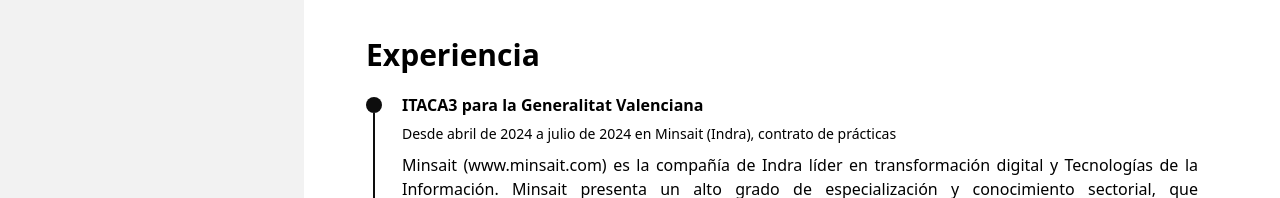
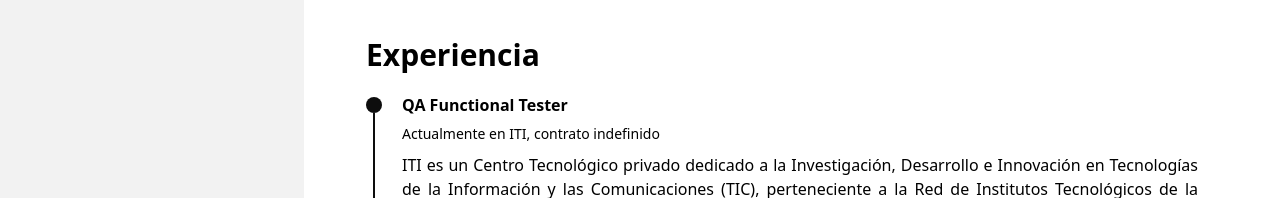
Before and after one commit to emiliomm2/portfolio, an Astro site: page /cv in a window 1280 px wide. Shown: the part 503-701 px from the top of the page. Built offline with nearby package versions, Linux system fonts and the light colour scheme; Astro itself is replaced by a stand-in of ours.

Commit message:
Cambios ITI

```diff
--- a/src/pages/cv.astro
+++ b/src/pages/cv.astro
@@ -42,11 +42,21 @@
 
   <div class="time-line-container mb-10">
     <TimeLineElement
+      title="QA Functional Tester"
+      subtitle="Actualmente en ITI, contrato indefinido"
+    >
+    ITI es un Centro Tecnológico privado dedicado a la Investigación, Desarrollo e Innovación en Tecnologías de la Información y las Comunicaciones (TIC), perteneciente a la Red de Institutos Tecnológicos de la Comunidad Valenciana (REDIT) y a la Federación Española de Centros Tecnológicos (FEDIT).
+
+    Desde 1994, en ITI se desarrolla una I+D aplicada a las necesidades y problemáticas de las empresas, buscando soluciones tecnológicas que respondan a los retos sociales y económicos, que mejoren la competitividad industrial, fomentando una sociedad más inteligente y sostenible.
+
+    El resultado son productos y servicios tecnológicos avanzados e innovadores.<br><br>
+    </TimeLineElement>
+    <TimeLineElement
       title="ITACA3 para la Generalitat Valenciana"
       subtitle="Desde abril de 2024 a julio de 2024 en Minsait (Indra), contrato de prácticas"
     >
-    Minsait (www.minsait.com) es la compañía de Indra líder en transformación digital y Tecnologías de la Información. Minsait presenta un alto grado de especialización y conocimiento sectorial, que complementa con su alta capacidad para integrar el mundo core con el mundo digital, su liderazgo en innovación y en transformación digital y su flexibilidad. Con ello, enfoca su oferta en propuestas de valor de alto impacto, basadas en soluciones end-to-end, con una notable segmentación, lo que le permite alcanzar impactos tangibles para sus clientes en cada industria bajo un enfoque transformacional. Sus capacidades y su liderazgo se muestran en su oferta de productos, bajo la denominación Onesait, y su oferta transversal de servicios.    </TimeLineElement>
-    <br>
+    Minsait (www.minsait.com) es la compañía de Indra líder en transformación digital y Tecnologías de la Información. Minsait presenta un alto grado de especialización y conocimiento sectorial, que complementa con su alta capacidad para integrar el mundo core con el mundo digital, su liderazgo en innovación y en transformación digital y su flexibilidad. Con ello, enfoca su oferta en propuestas de valor de alto impacto, basadas en soluciones end-to-end, con una notable segmentación, lo que le permite alcanzar impactos tangibles para sus clientes en cada industria bajo un enfoque transformacional. Sus capacidades y su liderazgo se muestran en su oferta de productos, bajo la denominación Onesait, y su oferta transversal de servicios.<br><br>    </TimeLineElement>
+
     <TimeLineElement
       title="Jefe de Departamento Archivo Histórico"
       subtitle="Desde octubre 2021 a la actualidad en Colegio Territorial de Arquitectos de Valencia, contrato indefinido"
@@ -55,8 +65,8 @@
 
     Entre sus diferentes funciones se encuentra, representar la profesión ante los poderes públicos, velar por la deontología y el interés social de la Arquitectura, regular el ejercicio de la profesión y garantizar los servicios mínimos a todos los arquitectos y su libertad de ejercicio y de circulación, entre otras.
 
-    En concreto, en la Comunidad Valenciana las funciones y servicios se reparten entre el colegio de ámbito autonómico COACV y los tres colegios de ámbito territorial, Colegios Territoriales de Alicante, Castellón y Valencia.    </TimeLineElement>
-    <br>
+    En concreto, en la Comunidad Valenciana las funciones y servicios se reparten entre el colegio de ámbito autonómico COACV y los tres colegios de ámbito territorial, Colegios Territoriales de Alicante, Castellón y Valencia.<br><br>    </TimeLineElement>
+
     <TimeLineElement
       title="Página web Unión Musical San Roque"
       subtitle="Desde julio de 2024 a octubre de 2024, trabajo autónomo"
```
